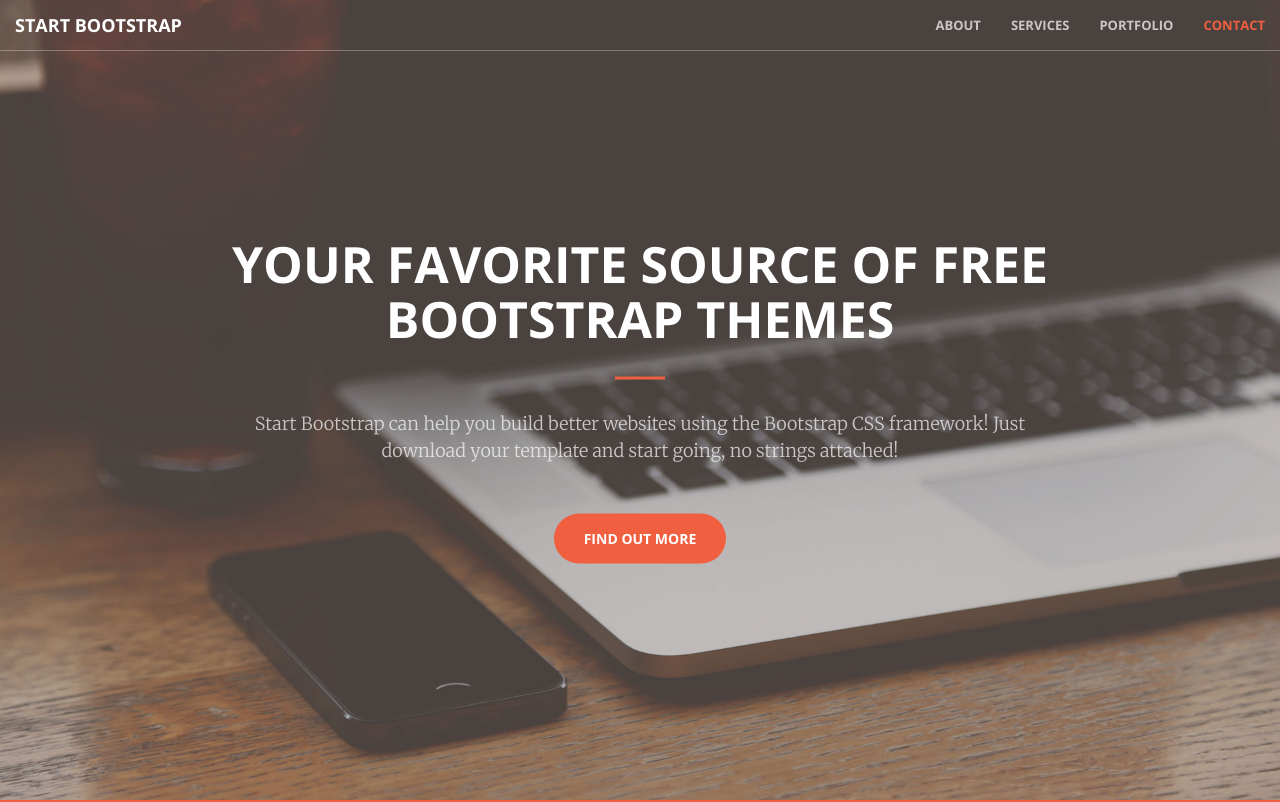
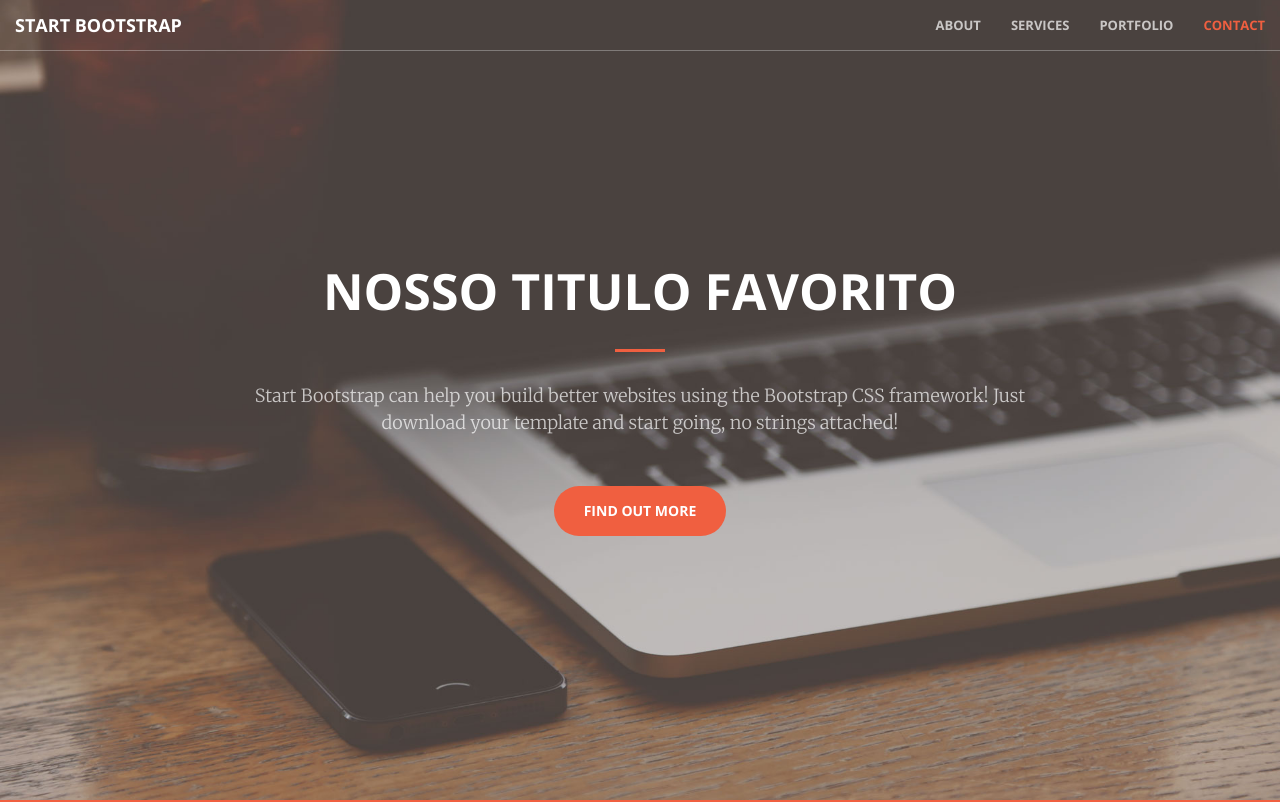
Before and after one commit to taxiveloz/taxiveloz.github.io, a website: page index.html in a window 1280 px wide. Shown: the top 802 px of the page. Drawn offline with nearby package versions, Linux system fonts and the light colour scheme.

Commit message:
Adicionando texto

```diff
--- a/index.html
+++ b/index.html
@@ -71,7 +71,7 @@
     <header>
         <div class="header-content">
             <div class="header-content-inner">
-                <h1 id="homeHeading">Your Favorite Source of Free Bootstrap Themes</h1>
+                <h1 id="homeHeading">Nosso titulo favorito</h1>
                 <hr>
                 <p>Start Bootstrap can help you build better websites using the Bootstrap CSS framework! Just download your template and start going, no strings attached!</p>
                 <a href="#about" class="btn btn-primary btn-xl page-scroll">Find Out More</a>
```
